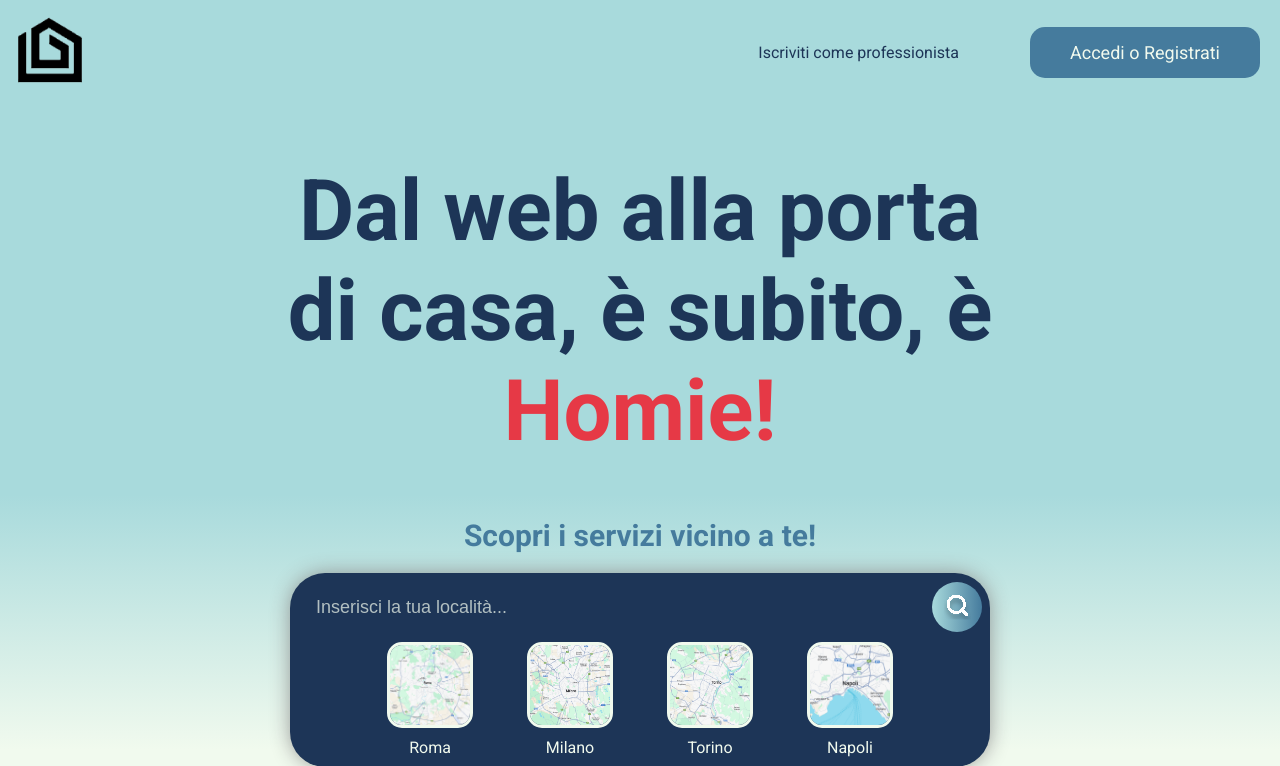
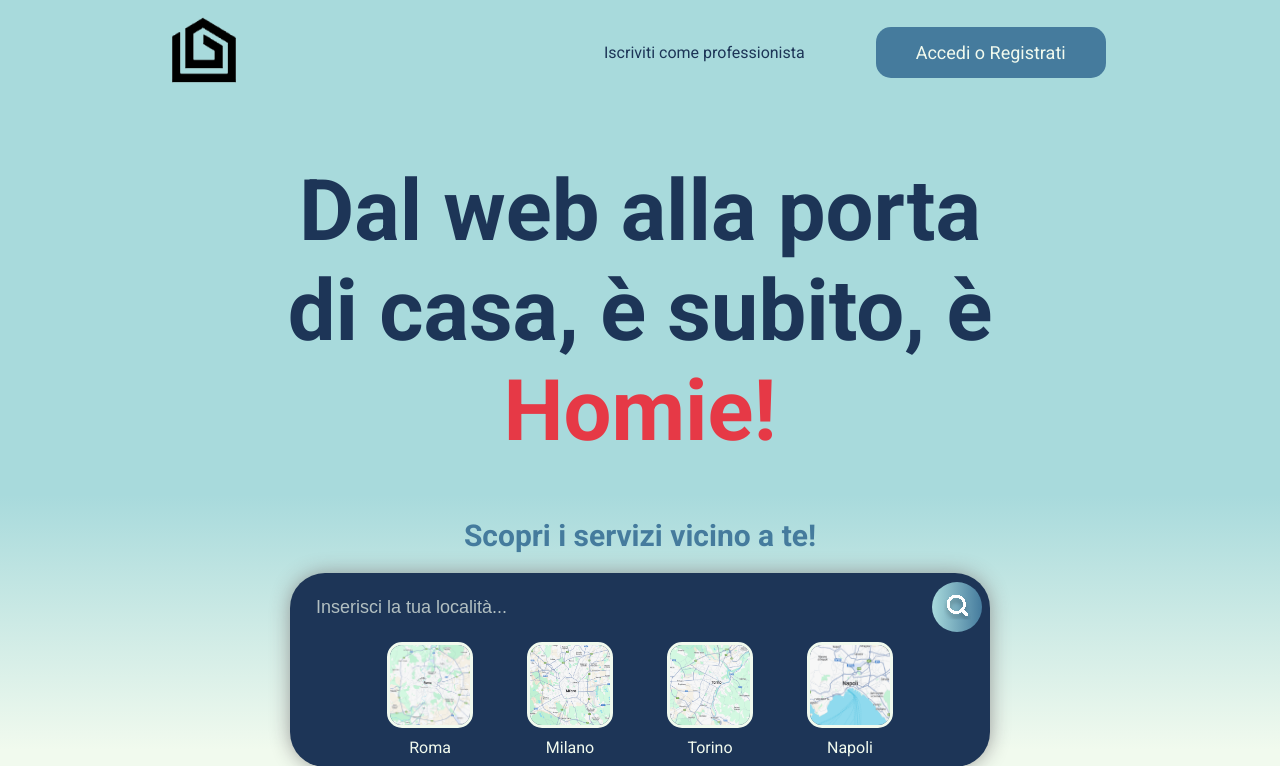
Before and after one commit to lorenzo7t/Homie, a PHP site: page / in a window 1280 px wide. Shown: the top 766 px of the page. Run offline with PHP 8.4, Linux system fonts and the light colour scheme.

Commit message:
adjusted header

```diff
--- a/css/style.css
+++ b/css/style.css
@@ -142,8 +142,10 @@ p {
 
 .header {
     display: flex;
-    justify-content: space-between;
+    justify-content: space-around;
     align-items: center;
+    margin-left: auto;
+    margin-right: auto;
 }
 
 .header-right {
```
